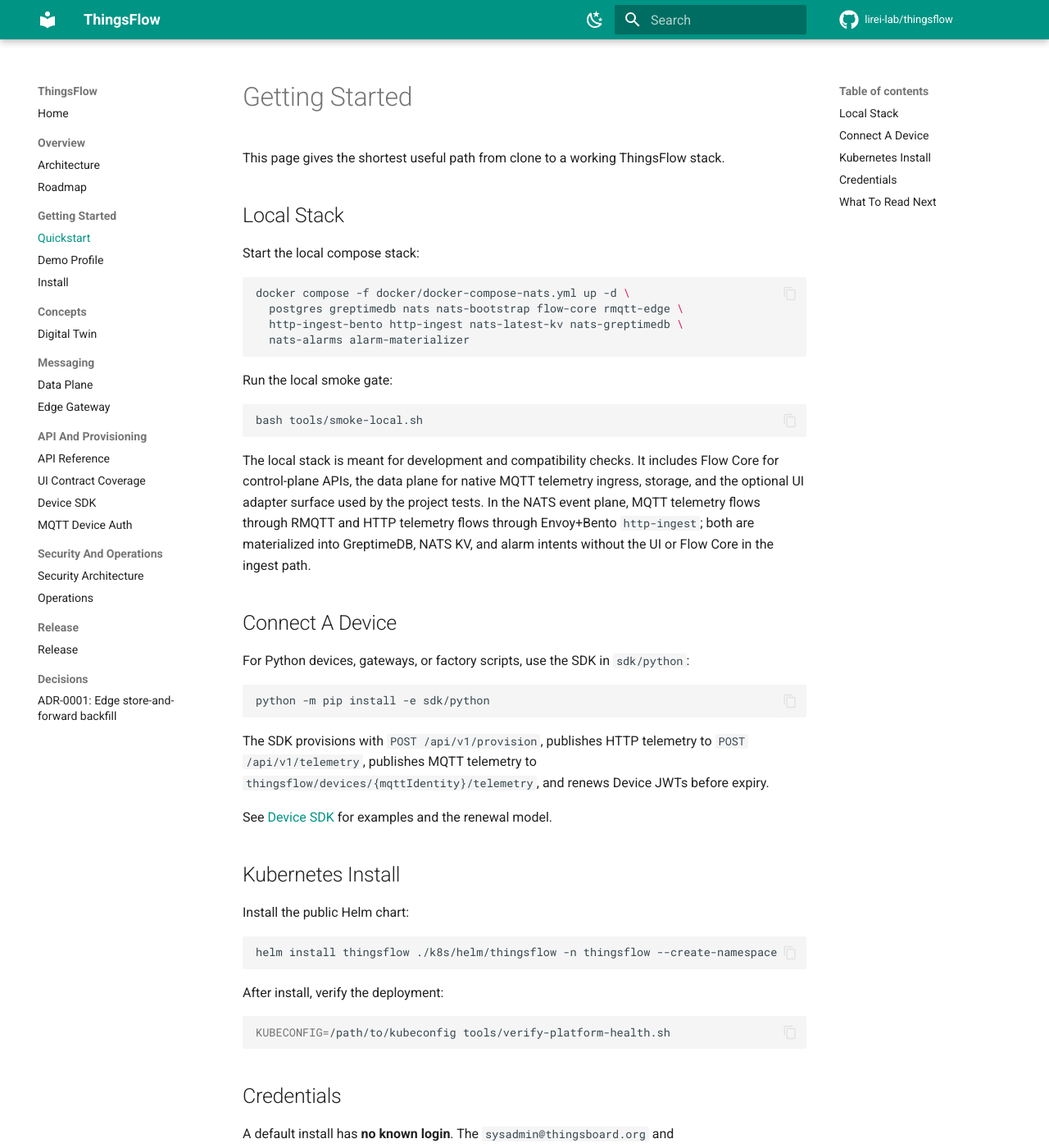
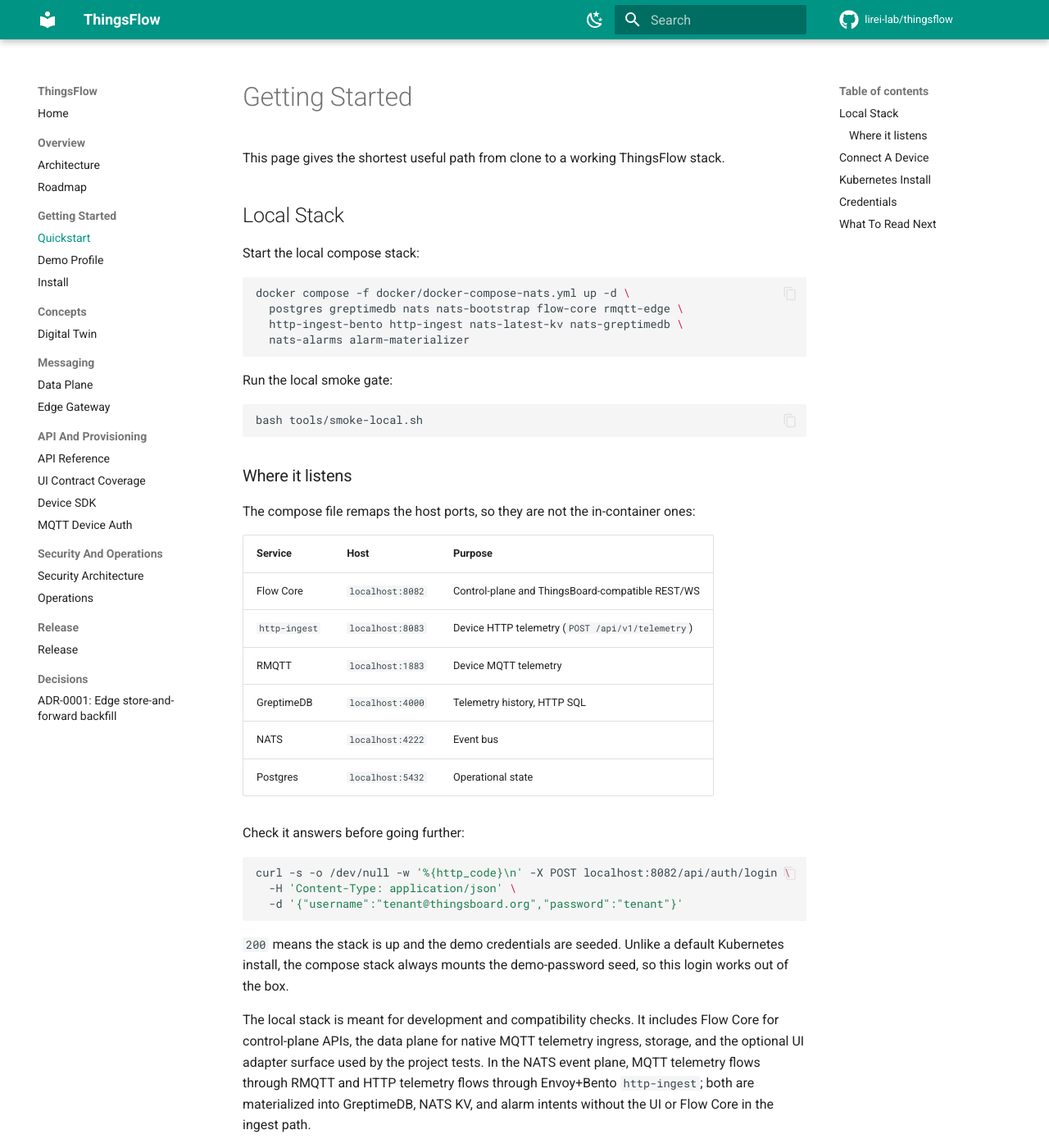
Before and after one commit to lirei-lab/thingsflow, an MkDocs documentation site: the page built from docs/GETTING_STARTED.md, in a window 1280 px wide and 1400 px high. Shown: the whole window at 82% size. Built offline with MkDocs 1.6.1 and Material for MkDocs 9.7.7, drawn with Linux system fonts in a browser that asks for light colours; comment, search, counter and statistics services are not loaded.

Commit message:
docs: say where the local stack actually listens
GETTING_STARTED.md calls itself the shortest path from clone to a working
stack. It starts the containers, tells you to run the smoke, and describes the
architecture -- but never says where to reach any of it. You end up with a
running stack and no idea how to touch it.

The gap is worse than a missing line because the compose file remaps the host
ports: Flow Core is on 8082, not the 8080 it listens on inside the container,
and http-ingest is on 8083, not 8081. Guessing the in-container port fails.

Adds the port table and a login command that confirms the stack is up. Every
entry was read from the running stack and each one verified: login returns 200,
the ingest path returns 401 without a device token, and 1883 accepts a
connection.

Also notes that the compose stack always seeds the demo password, unlike a
default Kubernetes install -- the distinction that cost an install on the
Kubernetes side earlier.

Co-Authored-By: Claude Opus 5 (1M context) <noreply@anthropic.com>

````diff
--- a/docs/GETTING_STARTED.md
+++ b/docs/GETTING_STARTED.md
@@ -18,6 +18,31 @@ Run the local smoke gate:
 ```bash
 bash tools/smoke-local.sh
 ```
+
+### Where it listens
+
+The compose file remaps the host ports, so they are not the in-container ones:
+
+| Service | Host | Purpose |
+|---|---|---|
+| Flow Core | `localhost:8082` | Control-plane and ThingsBoard-compatible REST/WS |
+| `http-ingest` | `localhost:8083` | Device HTTP telemetry (`POST /api/v1/telemetry`) |
+| RMQTT | `localhost:1883` | Device MQTT telemetry |
+| GreptimeDB | `localhost:4000` | Telemetry history, HTTP SQL |
+| NATS | `localhost:4222` | Event bus |
+| Postgres | `localhost:5432` | Operational state |
+
+Check it answers before going further:
+
+```bash
+curl -s -o /dev/null -w '%{http_code}\n' -X POST localhost:8082/api/auth/login \
+  -H 'Content-Type: application/json' \
+  -d '{"username":"tenant@thingsboard.org","password":"tenant"}'
+```
+
+`200` means the stack is up and the demo credentials are seeded. Unlike a
+default Kubernetes install, the compose stack always mounts the demo-password
+seed, so this login works out of the box.
 
 The local stack is meant for development and compatibility checks. It includes
 Flow Core for control-plane APIs, the data plane for native MQTT telemetry
````
